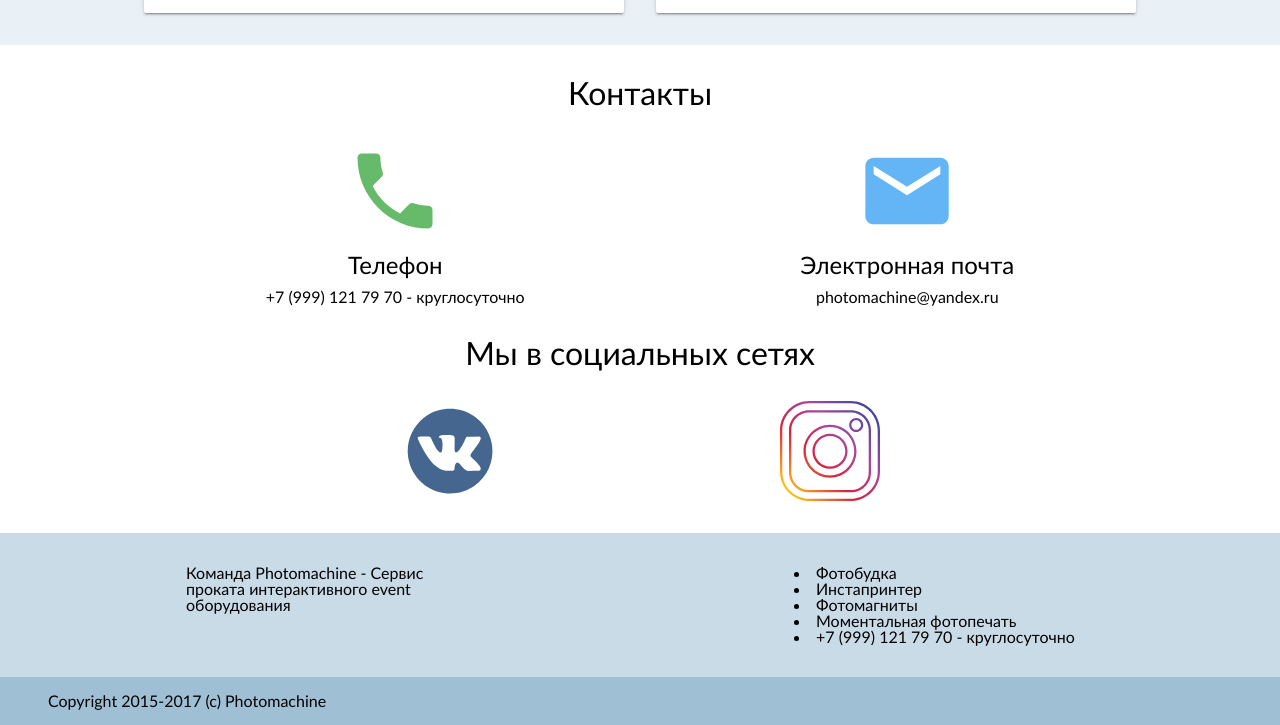
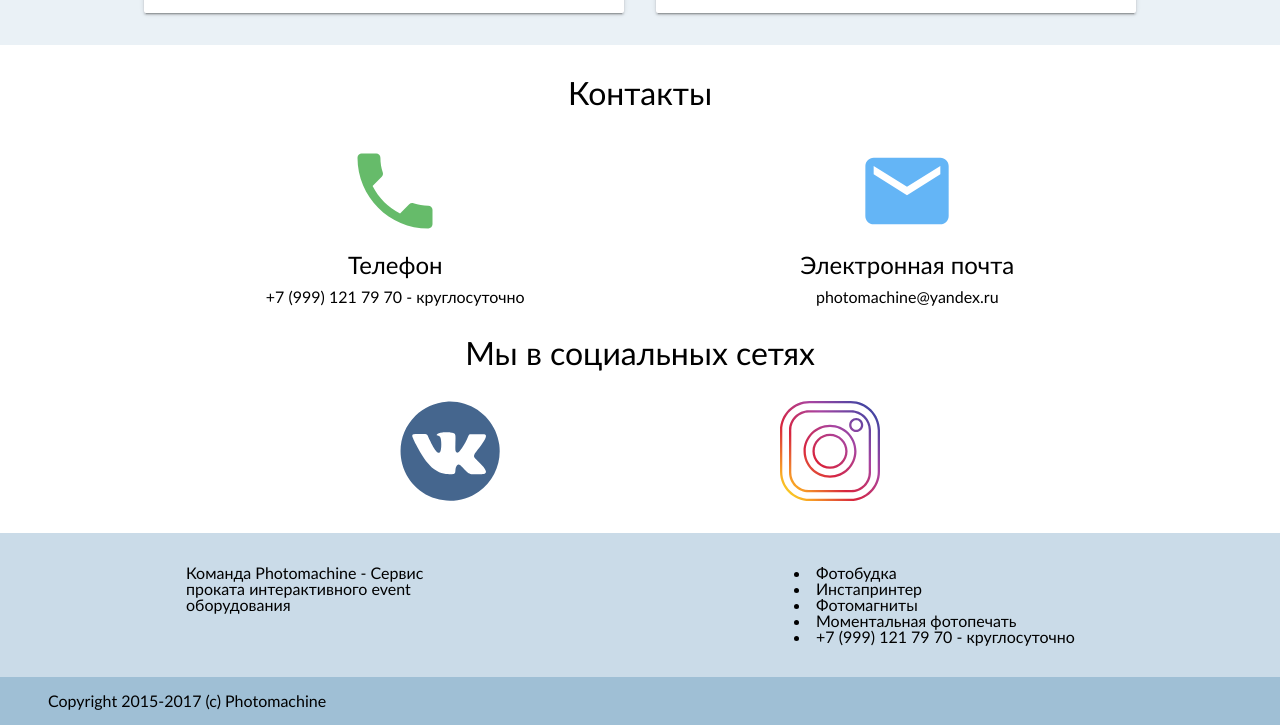
Before and after one commit to sharadbrat/photo-machine, a website built with webpack: page src/index.html in a window 1280 px wide. Shown: the part 3804-4529 px from the top of the page. Built offline with nearby package versions, Linux system fonts and the light colour scheme; files whose address does not match are found by name.

Commit message:
fixed vk icon style

```diff
--- a/src/style.scss
+++ b/src/style.scss
@@ -301,6 +301,7 @@ section h1 {
 
 .social-media__vk {
   background-image: url('./resources/social_vk.svg');
+  background-size: 117px;
 }
 
 .social-media__inst {
```
